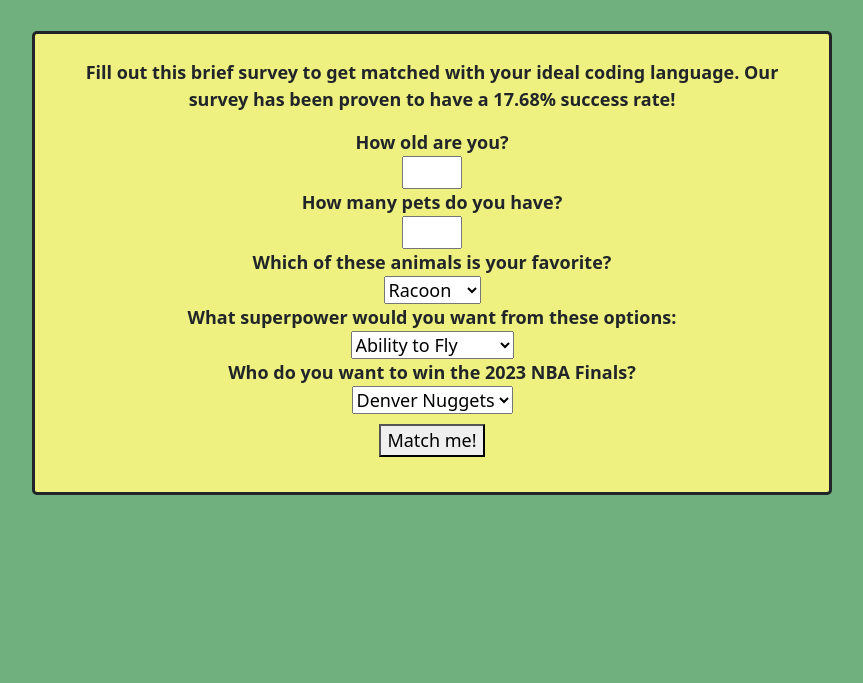
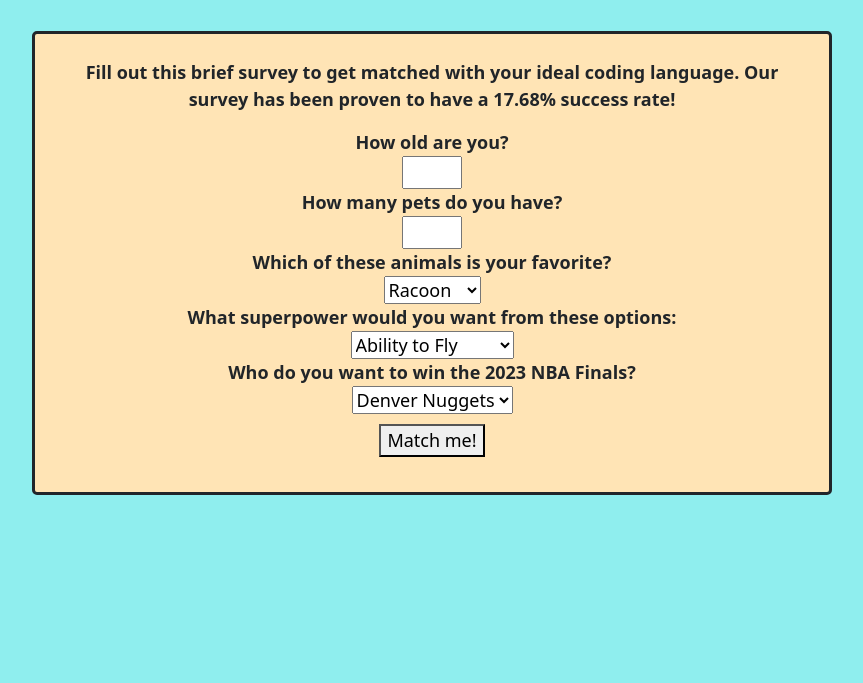
Before and after one commit to elijahchurch/Form-Project, a plain HTML site: page index.html in a window 1280 px wide. Shown: the part 117-800 px from the top of the page, without its empty margins (208-1071 px from the left). Drawn offline with Linux system fonts and the light colour scheme.

Commit message:
Update README

```diff
--- a/css/styles.css
+++ b/css/styles.css
@@ -2,7 +2,7 @@ body {
     text-align: center;
     font-weight: bold;
     font-size: large;
-    background-color: rgb(112, 175, 126);
+    background-color: rgb(143, 238, 238);
 }
 
 h1 {
@@ -33,7 +33,7 @@ input {
     border-style: solid;
     border-radius: 5px;
     padding: 25px;
-    background-color: rgb(238, 240, 127);
+    background-color: moccasin;
     margin: 0 auto;
     margin-bottom: 25px;
     width: 800px;
```
Also changed, not shown: 1 other file.
